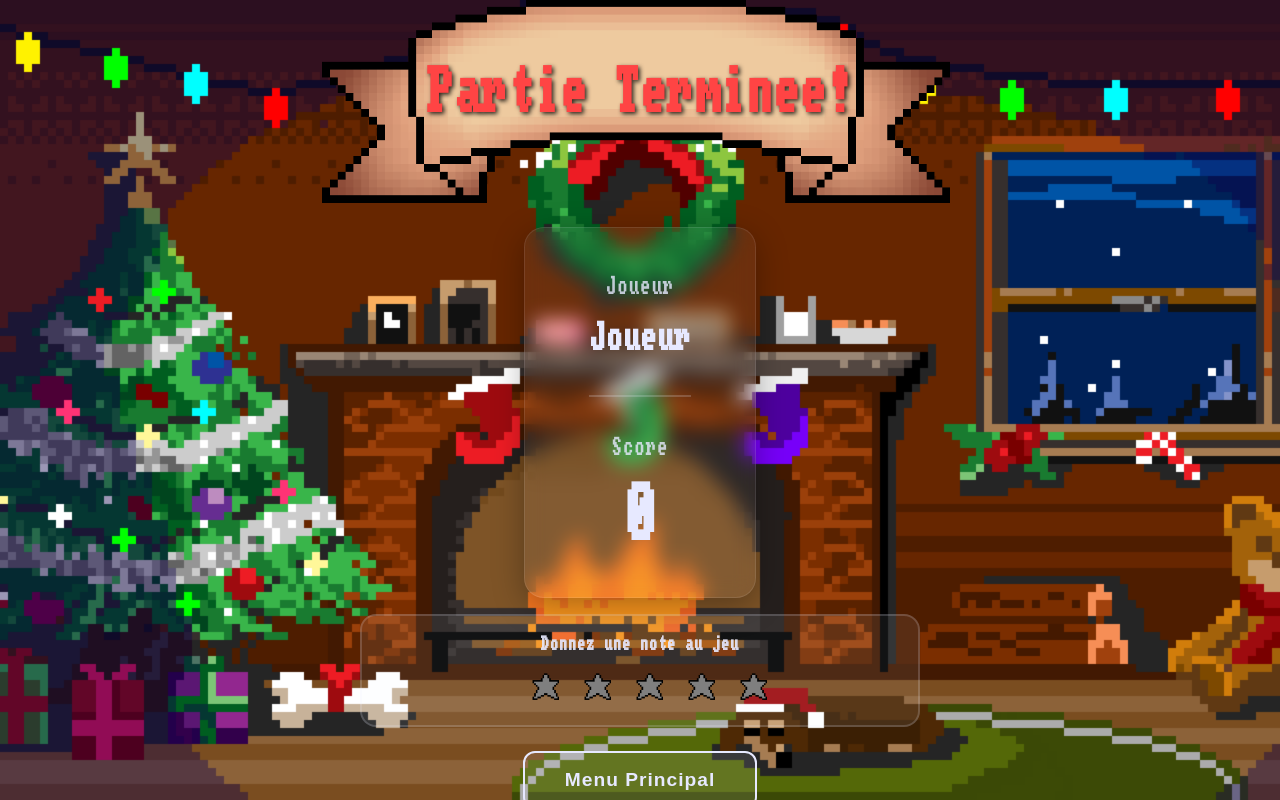
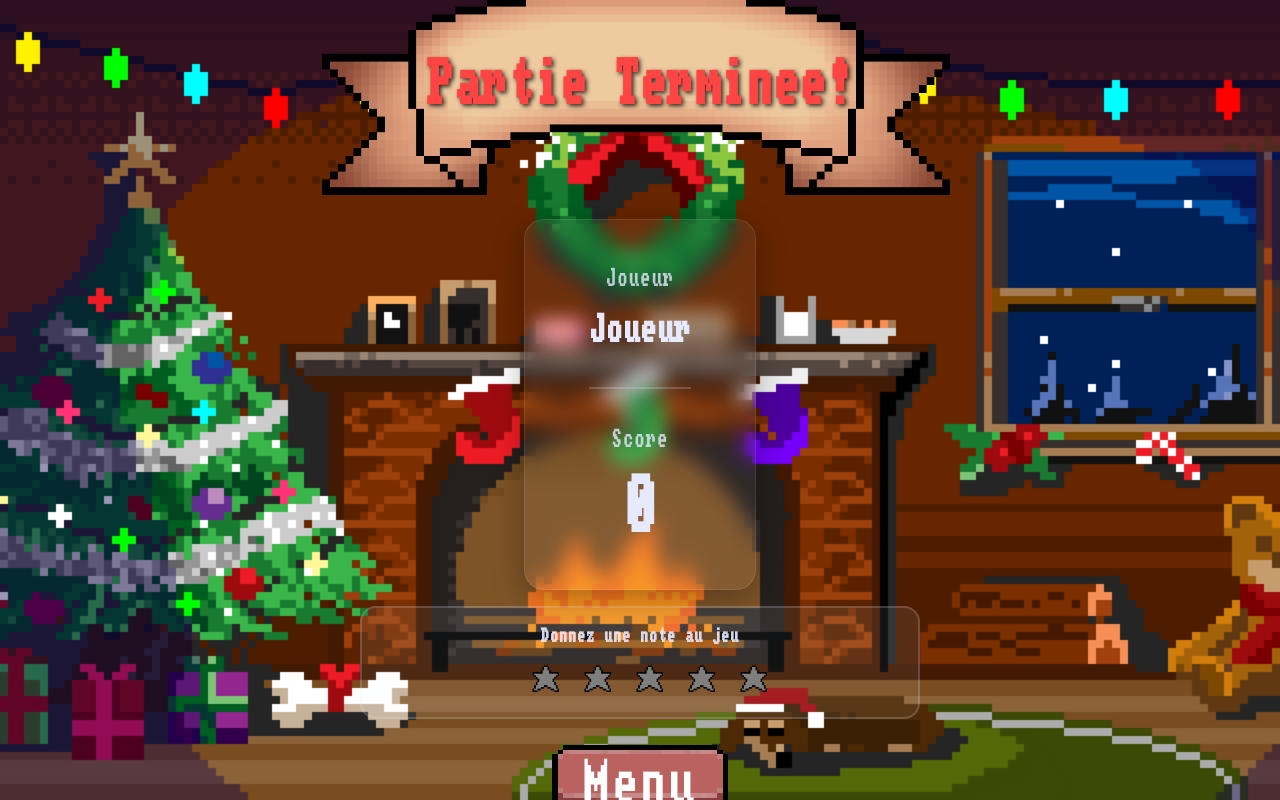
Before and after one commit to ethan-frot/Drunk-Santa, a Next.js app: page /views/score in a window 1280 px wide. Built offline with nearby package versions, Linux system fonts and the light colour scheme; no server answers; the database is empty.

Commit message:
🎮  Enhance button styles in DisplayScorePage

```diff
--- a/app/views/score/page.tsx
+++ b/app/views/score/page.tsx
@@ -392,7 +392,7 @@ export default function DisplayScorePage() {
           </div>
         )}
 
-        <div style={{ display: 'flex', justifyContent: 'center', marginTop: '0.5rem', gap: '1rem' }}>
+        <div style={{ display: 'flex', justifyContent: 'center', marginTop: '1.25rem', gap: '1rem' }}>
           <button
             onClick={() => {
               try {
@@ -402,26 +402,40 @@ export default function DisplayScorePage() {
               router.push('/');
             }}
             style={{
-              padding: '1rem 2.5rem',
-              fontSize: '1.2rem',
-              fontWeight: 'bold',
-              color: '#e7e9ff',
-              background: 'rgba(231, 233, 255, 0.1)',
-              border: '2px solid #e7e9ff',
-              borderRadius: '12px',
+              background: 'transparent',
+              backgroundImage: "url('/assets/ui/buttons/button-red-up.png')",
+              backgroundRepeat: 'no-repeat',
+              backgroundSize: '100% 100%',
+              backgroundPosition: 'center',
+              imageRendering: 'pixelated',
+              border: 'none',
               cursor: 'pointer',
-              transition: 'all 0.2s',
+              padding: '1rem 1rem',
+              fontFamily: 'November, sans-serif',
+              color: '#ffffff',
+              fontSize: '1.8rem',
+              transform: 'scale(1.8)',
+              transition: 'transform 80ms ease-out',
+              width: 'auto',
+              minWidth: '110px'
             }}
-            onMouseEnter={(e) => {
-              e.currentTarget.style.transform = 'scale(1.05)';
-              e.currentTarget.style.background = 'rgba(231, 233, 255, 0.2)';
+            onMouseDown={(e) => {
+              e.currentTarget.style.backgroundImage = "url('/assets/ui/buttons/button-red-down.png')";
+              e.currentTarget.style.transform = 'scale(1.8) translateY(2px)';
+              (e.currentTarget as HTMLButtonElement).style.color = '#ffe5e5';
+            }}
+            onMouseUp={(e) => {
+              e.currentTarget.style.backgroundImage = "url('/assets/ui/buttons/button-red-up.png')";
+              e.currentTarget.style.transform = 'scale(1.8)';
+              (e.currentTarget as HTMLButtonElement).style.color = '#ffffff';
             }}
             onMouseLeave={(e) => {
-              e.currentTarget.style.transform = 'scale(1)';
-              e.currentTarget.style.background = 'rgba(231, 233, 255, 0.1)';
+              e.currentTarget.style.backgroundImage = "url('/assets/ui/buttons/button-red-up.png')";
+              e.currentTarget.style.transform = 'scale(1.8)';
+              (e.currentTarget as HTMLButtonElement).style.color = '#ffffff';
             }}
           >
-            Menu Principal
+            Menu
           </button>
         </div>
       </div>
```
